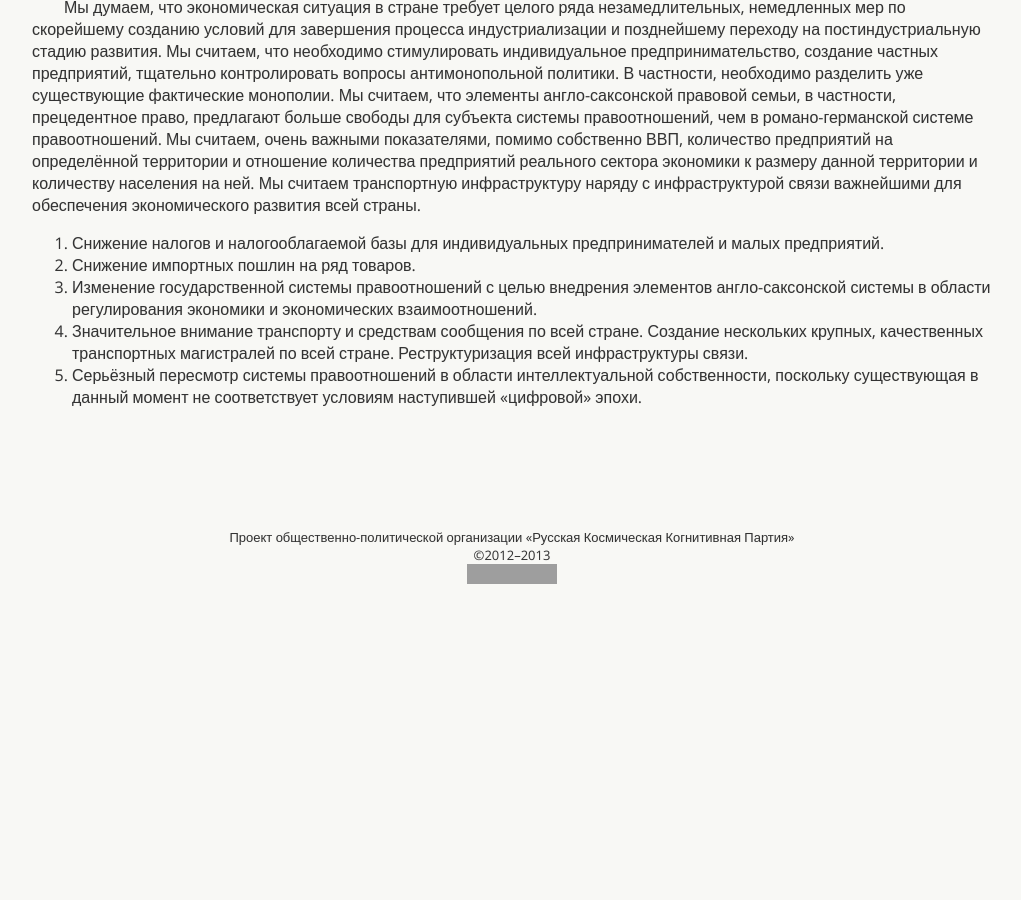
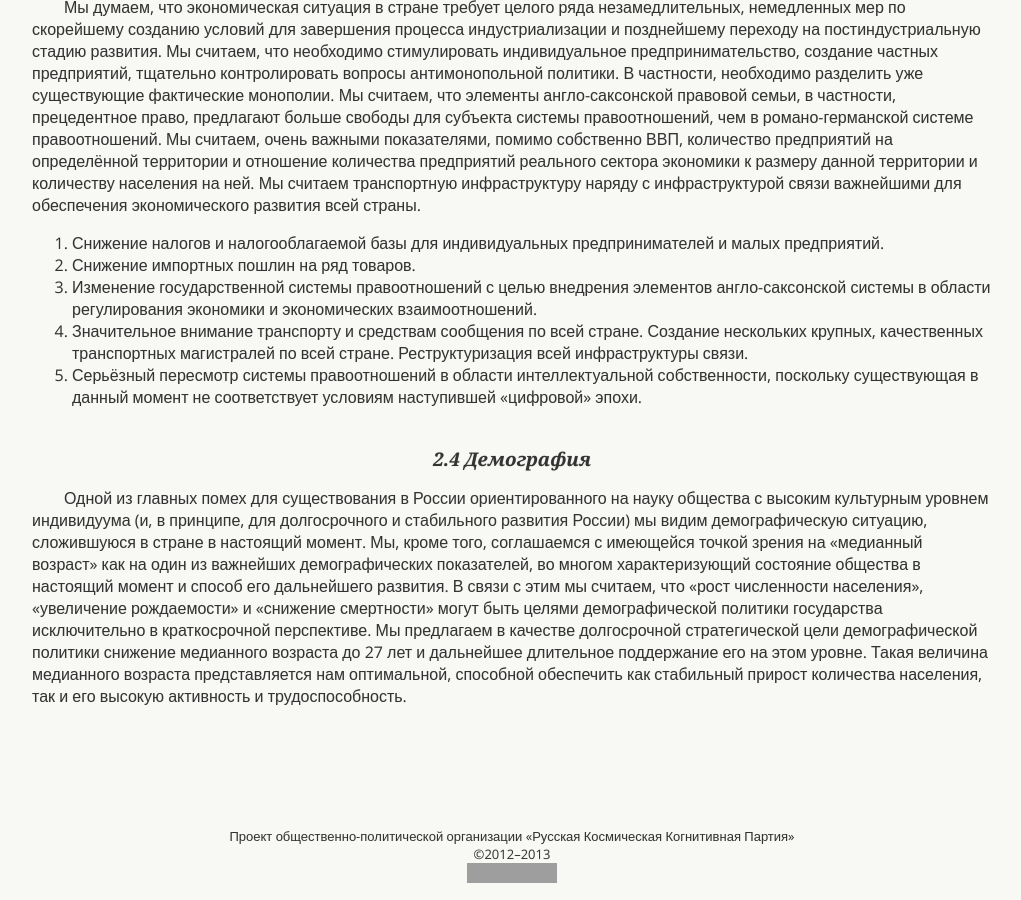
Before and after one commit to rccp-project/rccp-project.github.com, a Jekyll site: the page built from plan.md, in a window 1280 px wide and 900 px high, scrolled down 2040 px. Shown: the whole window, without its empty margins (128-1149 px from the left). Built offline with Jekyll 4.4.1, drawn with Linux system fonts in a browser that asks for light colours; before the commit the page ends 2641 px from its top, so only the background shows below that; grey boxes are pictures that could not be loaded.

Commit message:
demography in a nutshell

```diff
--- a/plan.md
+++ b/plan.md
@@ -44,3 +44,6 @@ title: 'Программа — Проект: Русская Космическа
 3. Изменение государственной системы правоотношений с целью внедрения элементов англо-саксонской системы в области регулирования экономики и экономических взаимоотношений.
 4. Значительное внимание транспорту и средствам сообщения по всей стране. Создание нескольких крупных, качественных транспортных магистралей по всей стране. Реструктуризация всей инфраструктуры связи.
 5. Серьёзный пересмотр системы правоотношений в области интеллектуальной собственности, поскольку существующая в данный момент не соответствует условиям наступившей «цифровой» эпохи.
+
+### 2.4 Демография
+Одной из главных помех для существования в России ориентированного на науку общества с высоким культурным уровнем индивидуума (и, в принципе, для долгосрочного и стабильного развития России) мы видим демографическую ситуацию, сложившуюся в стране в настоящий момент. Мы, кроме того, соглашаемся с имеющейся точкой зрения на «медианный возраст» как на один из важнейших демографических показателей, во многом характеризующий состояние общества в настоящий момент и способ его дальнейшего развития. В связи с этим мы считаем, что «рост численности населения», «увеличение рождаемости» и «снижение смертности» могут быть целями демографической политики государства исключительно в краткосрочной перспективе. Мы предлагаем в качестве долгосрочной стратегической цели демографической политики снижение медианного возраста до 27 лет и дальнейшее длительное поддержание его на этом уровне. Такая величина медианного возраста представляется нам оптимальной, способной обеспечить как стабильный прирост количества населения, так и его высокую активность и трудоспособность.
```
